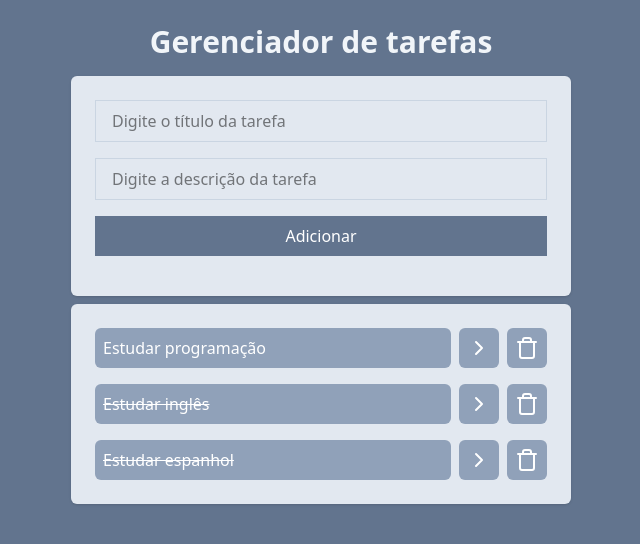
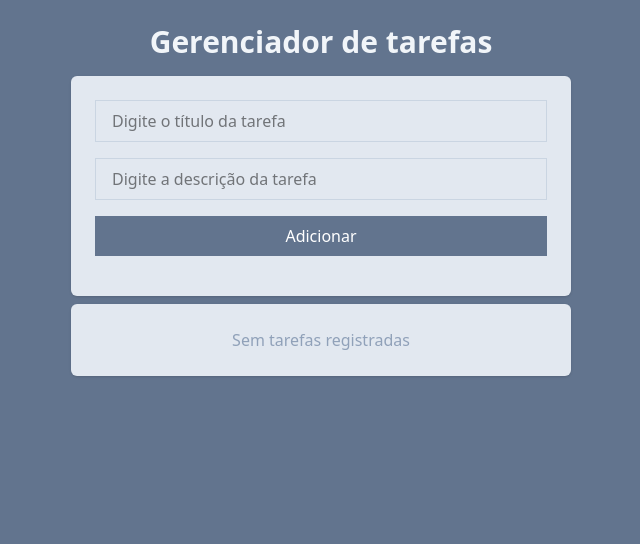
Before and after one commit to erichenriquesm/Exercicio-React, a React (Vite) app: page / in a window 1280 px wide. Shown: the top 544 px of the page, without its empty margins (319-959 px from the left). Built offline with nearby package versions, Linux system fonts and the light colour scheme.

Commit message:
:zap: improvement: implementing uuid and no tasks message

```diff
--- a/package.json
+++ b/package.json
@@ -14,7 +14,8 @@
     "lucide-react": "^0.435.0",
     "react": "^18.3.1",
     "react-dom": "^18.3.1",
-    "tailwindcss": "^4.0.9"
+    "tailwindcss": "^4.0.9",
+    "uuid": "^11.1.0"
   },
   "devDependencies": {
     "@eslint/js": "^9.9.0",
--- a/src/App.jsx
+++ b/src/App.jsx
@@ -1,28 +1,11 @@
 import { useState } from "react";
 import ListTasks from "./components/ListTasks";
 import AddTask from "./components/AddTask";
-import "./App.css"
+import { v4 } from "uuid";
+import "./App.css";
+
 function App() {
-  const [tasks, setTasks] = useState([
-    {
-      id: 1,
-      title: "Estudar programação",
-      description: "Essa é uma descrição de uma tarefa.",
-      isCompleted: false
-    },
-    {
-      id: 2,
-      title: "Estudar inglês",
-      description: "Essa é uma descrição de uma tarefa sobre estudar inglês.",
-      isCompleted: true
-    },
-    {
-      id: 3,
-      title: "Estudar espanhol",
-      description: "Essa é uma descrição de uma tarefa sobre estudar espanhol.",
-      isCompleted: true
-    },
-  ]);
+  const [tasks, setTasks] = useState([]);
 
   const toggleTask = (taskId) => {
     const newTasks = tasks.map((task) => {
@@ -42,7 +25,7 @@ function App() {
 
   const addTask = (title, description) => {
     const newTask = {
-      id: tasks.length + 1,
+      id: v4(),
       title,
       description,
       isCompleted: false
--- a/src/components/AddTask.jsx
+++ b/src/components/AddTask.jsx
@@ -7,8 +7,7 @@ function AddTask({ addTask }) {
 
 
   const submit = () => {
-
-    if(!title.length || !description.length){
+    if(!title.trim() || !description.trim()){
         setValidated(false);
         return;
     }
--- a/src/components/ListTasks.jsx
+++ b/src/components/ListTasks.jsx
@@ -3,7 +3,8 @@ import { ChevronRightIcon, TrashIcon } from "lucide-react";
 function ListTasks({ tasks, toggleTask, deleteTask }) {
   return (
     <ul className="space-y-4 p-6 bg-slate-200 rounded-md shadow">
-      {tasks.map((task) => {
+      {
+        tasks.length ? tasks.map((task) => {
           return (
             <li key={task.id} className="flex gap-2">
               <button
@@ -27,7 +28,10 @@ function ListTasks({ tasks, toggleTask, deleteTask }) {
               </button>
             </li>
           );
-      })}
+        }) : (
+          <li className="text-center text-slate-400">Sem tarefas registradas</li>
+        )
+      }
     </ul>
   );
 }
```
Also changed, not shown: 1 other file (tests, documents, lock files or other folders). Lines whose indentation alone changed are shown as unchanged.
